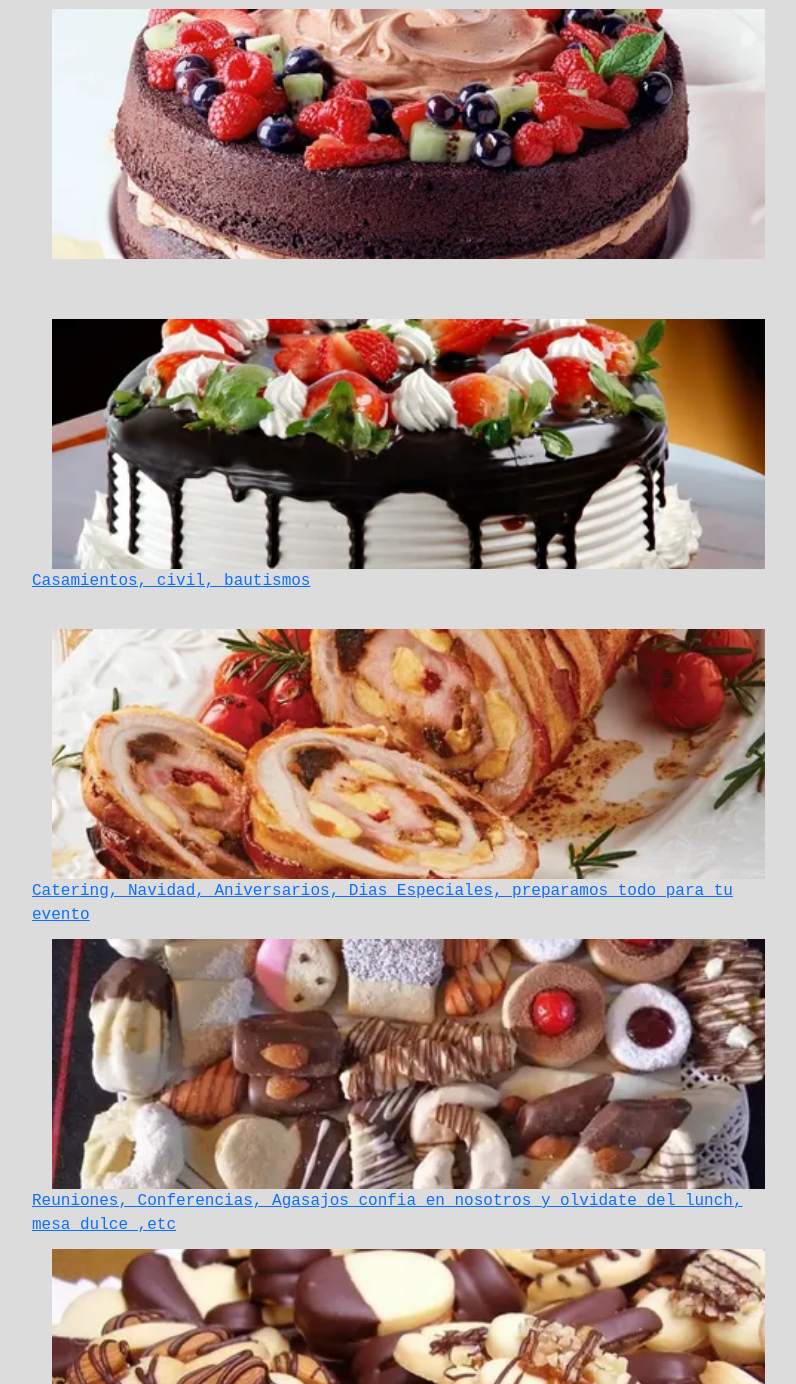
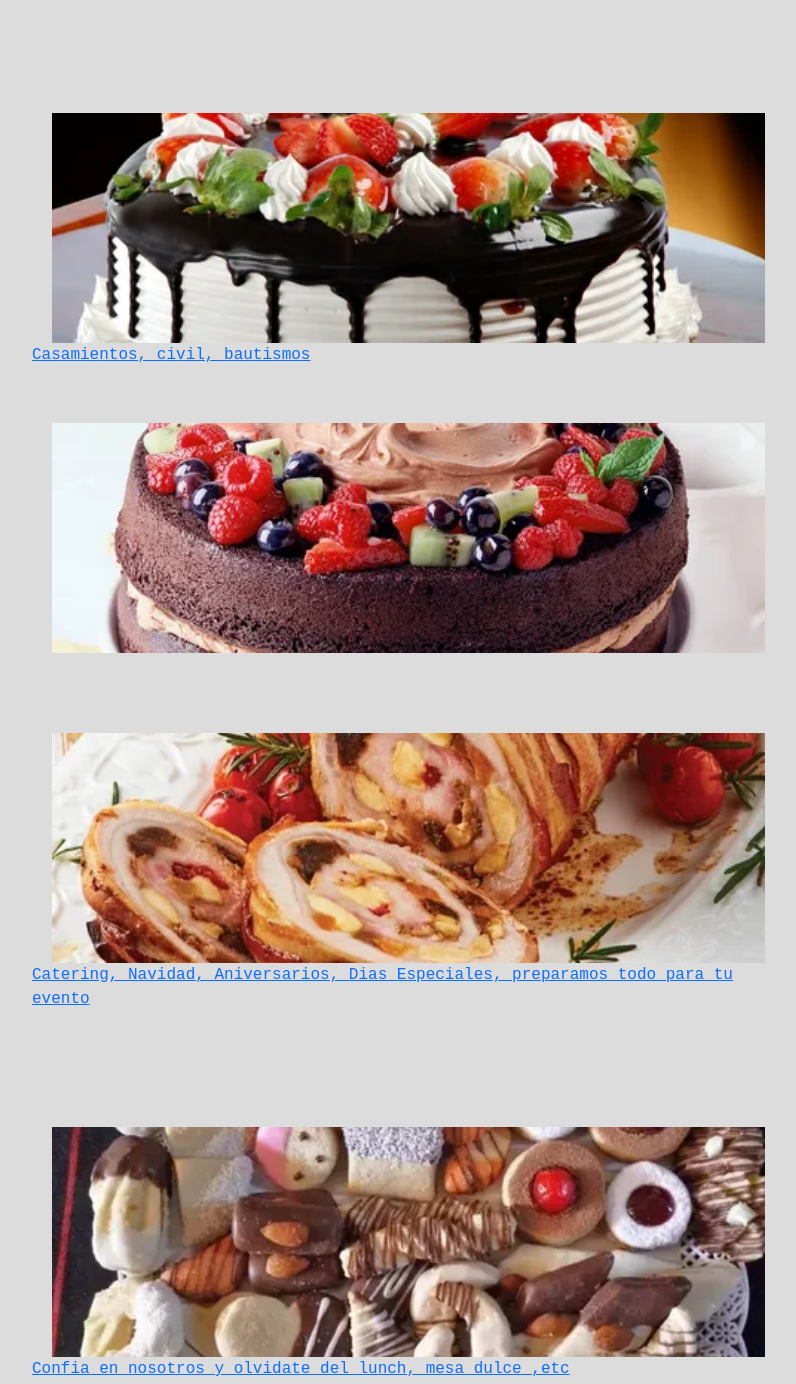
Before and after one commit to claudiagarcia19/proyecto, a plain HTML site: page pages/productos.html in a window 1280 px wide. Shown: the part 462-1846 px from the top of the page, without its empty margins (58-854 px from the left). Drawn offline with nearby package versions, Linux system fonts and the light colour scheme.

Commit message:
ultimas modificaciones despues de verlo en el celu

```diff
--- a/pages/productos.html
+++ b/pages/productos.html
@@ -63,13 +63,7 @@
           ></a>
         </div>
       </div>
-      <div class="container-img">
-        <div class="box-img">
-          <a href="contacto.html">
-            <figure><img src="../imagenes/torta-3.webp" alt="torta-3" /></figure
-          ></a>
-        </div>
-      </div>
+      <br>
       <div class="container-img">
         <div class="box-img">
           <a href="contacto.html">
@@ -80,14 +74,30 @@
       <div class="container-img">
         <div class="box-img">
           <a href="contacto.html">
+            <figure><img src="../imagenes/torta-3.webp" width="90%"height75% alt="torta-3" /></figure
+          ></a>
+        </div>
+      </div>
+
+      <div class="container-img">
+        <div class="box-img">
+          <a href="contacto.html">
             <figure><img src="../imagenes/arrollado.webp" alt="arrollado" /> <P> Catering, Navidad, Aniversarios, Dias Especiales, preparamos todo para tu evento</P></figure
+          ></a>
+        </div>
+      </div>
+      <br>
+      <div class="container-img">
+        <div class="box-img">
+          <a href="contacto.html">
+            <figure><img src="../imagenes/masas-1.webp" alt="masas-1" /> <P>Confia en nosotros y olvidate del lunch, mesa dulce ,etc</P></figure
           ></a>
         </div>
       </div>
       <div class="container-img">
         <div class="box-img">
           <a href="contacto.html">
-            <figure><img src="../imagenes/masas-1.webp" alt="masas-1" /> <P>Reuniones, Conferencias, Agasajos confia en nosotros y olvidate del lunch, mesa dulce ,etc</P></figure
+            <figure><img src="../imagenes/masa.webp" alt="masa" /> <p>Las mejores pizzas, panes saborizados, de semillas, consultanos.</p></figure
           ></a>
         </div>
       </div>
@@ -95,13 +105,6 @@
         <div class="box-img">
           <a href="contacto.html">
             <figure><img src="../imagenes/masas-3.webp" alt="masas-3" /></figure
-          ></a>
-        </div>
-      </div>
-      <div class="container-img">
-        <div class="box-img">
-          <a href="contacto.html">
-            <figure><img src="../imagenes/masa.webp" alt="masa" /> <p>Las mejores pizzas, panes saborizados, de semillas, consultanos.</p></figure
           ></a>
         </div>
       </div>
--- a/sass/partials/_nosotros.scss
+++ b/sass/partials/_nosotros.scss
@@ -65,6 +65,8 @@ nav {
 	p {
 		color: $color_1;
 	}
+
+
 }
 
 }
@@ -109,4 +111,5 @@ footer {
 	nav {
 		padding: 10px 0px;
 	}
+
 }
--- a/sass/partials/_productos.scss
+++ b/sass/partials/_productos.scss
@@ -49,8 +49,10 @@ nav {
 		}
 		img {
 			width: 100%;
-			height: 100%;
+			height: 80%;
 			object-fit: cover;
+			padding: auto;
+
 		}
 		&:nth-child(1) {
 			grid-column-start: span 2;
--- a/sass/partials/_servicios.scss
+++ b/sass/partials/_servicios.scss
@@ -21,6 +21,8 @@ $background-color_1: gainsboro;
 			height: 100%;
 			object-fit: cover;
             padding-left: 20px;
+			padding-top: 20px;
+
 		}
 		&:nth-child(1) {
 			grid-column-start: span 2;
```
Also changed, not shown: pages/nosotros.html (+3 -3 lines), pages/servicios.html (+14 -10 lines), CSS/estilos.css, 1 other file.
